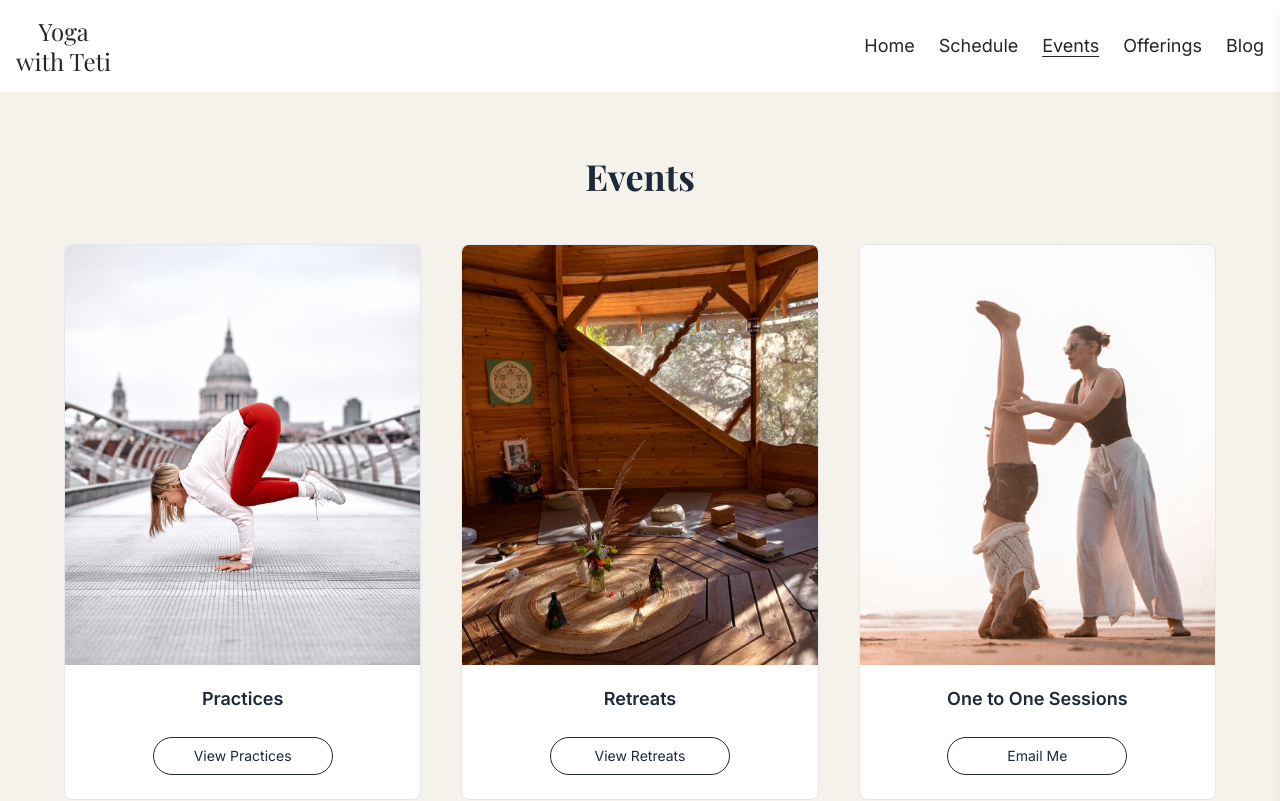
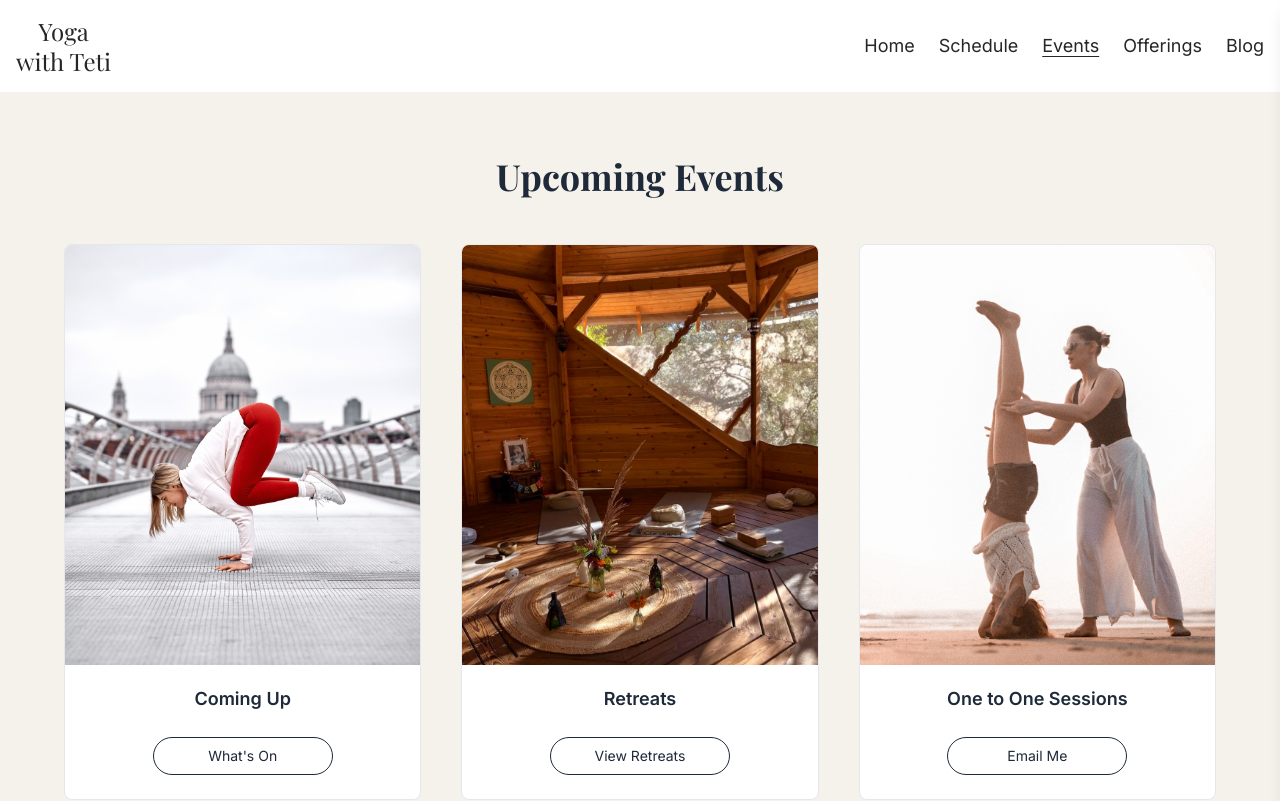
Before and after one commit to iaremchuk/yoga-with-teti, a Next.js app: page /events in a window 1280 px wide. Shown: the top 801 px of the page. Built offline with nearby package versions, Linux system fonts and the light colour scheme; a web font is replaced by a local one.

Commit message:
Update titles

```diff
--- a/app/events/page.tsx
+++ b/app/events/page.tsx
@@ -4,11 +4,11 @@ import EventCard from "@/components/EventCard";
 export default function EventsPage() {
   const events = [
     {
-      id: "practices",
-      image: "/images/practices.jpg",
-      title: "Practices",
-      button: "View Practices",
-      link: "/events/practices",
+      id: "upcomingEvents",
+      image: "/images/upcoming-events.jpg",
+      title: "Coming Up",
+      button: "What's On",
+      link: "/events/upcomingEvents",
     },
     {
       id: "retreats",
@@ -33,7 +33,7 @@ export default function EventsPage() {
           <h1
             className={`${playfair.className} text-3xl md:text-4xl font-bold text-center mb-12`}
           >
-            Events
+            Upcoming Events
           </h1>
           <div className="grid md:grid-cols-3 gap-10">
             {events.map((item) => (
--- a/app/events/practices/page.tsx
+++ b/app/events/upcomingEvents/page.tsx
@@ -6,8 +6,8 @@ import type { Experience } from "@/types/experience";
 import ExperienceCard from "@/components/ExperienceCard";
 import BackButton from "@/components/BackButton";
 
-async function getPractices(): Promise<Experience[]> {
-  const query = `*[_type == "practice"] | order(_createdAt desc){
+async function getUpcomingEvents(): Promise<Experience[]> {
+  const query = `*[_type == "upcoming"] | order(_createdAt desc){
     _id,
     title,
     description,
@@ -17,8 +17,8 @@ async function getPractices(): Promise<Experience[]> {
   return (client.fetch as any)(query) as Promise<Experience[]>;
 }
 
-export default async function PracticesPage() {
-  const practices = await getPractices();
+export default async function UpcomingEvents() {
+  const practices = await getUpcomingEvents();
 
   return (
     <main className="min-h-screen py-16 px-6 bg-[#f5f1eb] text-gray-800">
@@ -27,7 +27,7 @@ export default async function PracticesPage() {
         <h1
           className={`${playfair.className} text-3xl md:text-4xl font-bold text-center mb-12`}
         >
-          Practices
+          Coming Up
         </h1>
         {practices.length > 0 ? (
           <div className="space-y-8">
@@ -37,7 +37,7 @@ export default async function PracticesPage() {
           </div>
         ) : (
           <div className="text-center py-20 text-gray-500">
-            <p className="text-lg italic">New practices are coming soon.</p>
+            <p className="text-lg italic">New events are coming soon.</p>
           </div>
         )}
       </div>
--- a/components/ExperienceCard.tsx
+++ b/components/ExperienceCard.tsx
@@ -18,11 +18,15 @@ export default function ExperienceCard({ data, isUpcoming, index = 0 }: Props) {
         }`}
       >
         {data.image && (
-          <div className="md:w-1/2">
+          <div className="md:w-1/2 flex justify-center items-center p-4">
             <img
-              src={urlFor(data.image).width(400).height(500).auto("format").url()}
+              src={urlFor(data.image)
+                .width(400)
+                .height(400)
+                .auto("format")
+                .url()}
               alt={data.title || "Image"}
-              className="w-full h-full object-contain"
+              className="w-full max-w-[400px] h-[400px] object-cover rounded-xl shadow-md"
             />
           </div>
         )}
@@ -38,7 +42,7 @@ export default function ExperienceCard({ data, isUpcoming, index = 0 }: Props) {
               <p className="text-sm text-gray-500 mb-4">{data.location}</p>
             )}
             {data.description && (
-              <p className="text-gray-700 mb-6 leading-relaxed">
+              <p className="text-gray-700 mb-6 leading-relaxed text-left">
                 {data.description}
               </p>
             )}
@@ -50,7 +54,7 @@ export default function ExperienceCard({ data, isUpcoming, index = 0 }: Props) {
               rel="noopener noreferrer"
               className="w-fit mx-auto px-6 py-3 bg-[#7A8F7C] text-white rounded-full hover:bg-[#596B59] transition shadow-sm hover:shadow-md"
             >
-              Learn more & book
+              Learn More & Book
             </a>
           )}
         </div>
```
Also changed, not shown: public/images/upcoming-events.jpg (renamed from public/images/practices.jpg).
